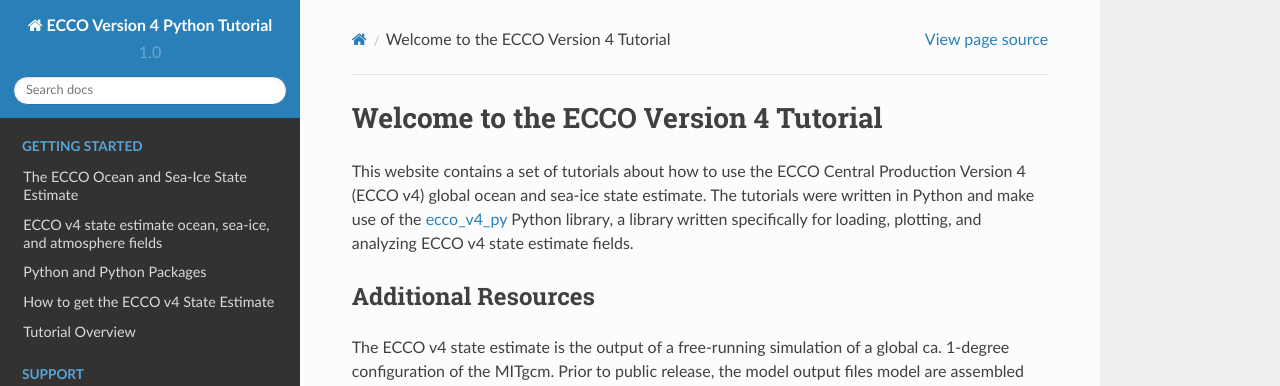
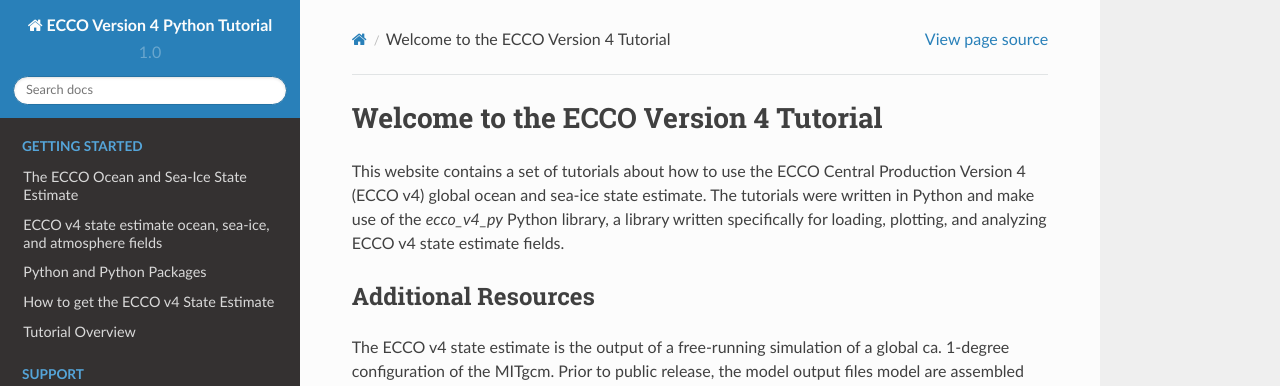
Before and after one commit to ECCO-GROUP/ECCO-v4-Python-Tutorial, a Sphinx documentation site: the page built from doc/index.rst, in a window 1280 px wide. Shown: the top 386 px of the page. Built offline with Sphinx 7.4.7 and the Read the Docs theme 2.0.0, drawn with Linux system fonts in a browser that asks for light colours; formulas are drawn with MathJax 3; pages that are not in the unit, such as notebooks, are missing from menus.

```diff
--- a/doc/index.rst
+++ b/doc/index.rst
@@ -6,7 +6,7 @@
 Welcome to the ECCO Version 4 Tutorial
 ======================================
 
-This website contains a set of tutorials about how to use the ECCO Central Production Version 4 (ECCO v4) global ocean and sea-ice state estimate.  The tutorials were written in Python and make use of the `ecco_v4_py`_ Python library, a library written specifically for loading, plotting, and analyzing ECCO v4 state estimate fields.
+This website contains a set of tutorials about how to use the ECCO Central Production Version 4 (ECCO v4) global ocean and sea-ice state estimate.  The tutorials were written in Python and make use of the `ecco_v4_py` Python library, a library written specifically for loading, plotting, and analyzing ECCO v4 state estimate fields.
 
 
 Additional Resources
@@ -16,7 +16,7 @@ The ECCO v4 state estimate is the output of a free-running simulation of a globa
 
 The `ecco_v4_py`_ package used in this tutorial was inspired by both the `xmitgcm`_ package and `gcmfaces`_ toolbox.
 
-.. _ecco_v4_py : https://pypi.python.org/pypi/ecco_v4_py/
+.. _ecco_v4_py : https://github.com/ECCO-GROUP/ECCOv4-py
 .. _xmitgcm : http://xmitgcm.readthedocs.io/en/latest/index.html
 .. _xgcm : https://github.com/xgcm/xgcm
 .. _gcmfaces : https://github.com/gaelforget/gcmfaces
```
